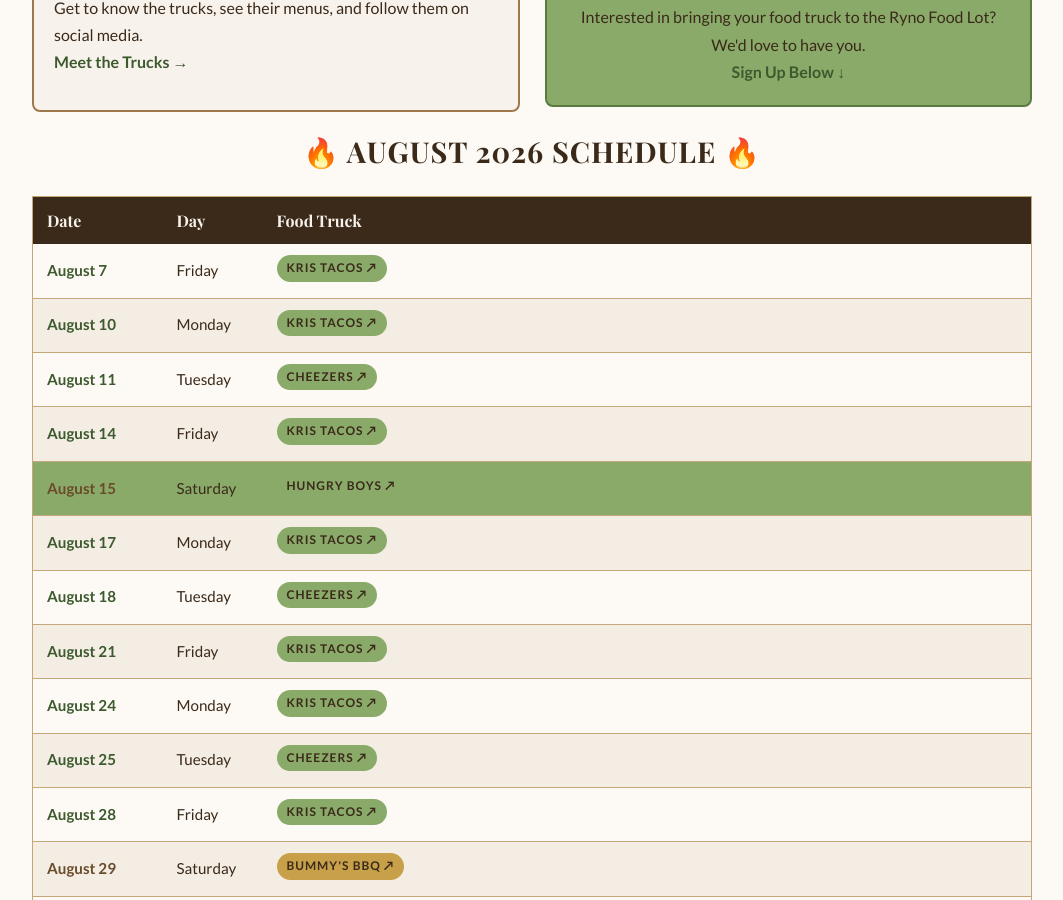
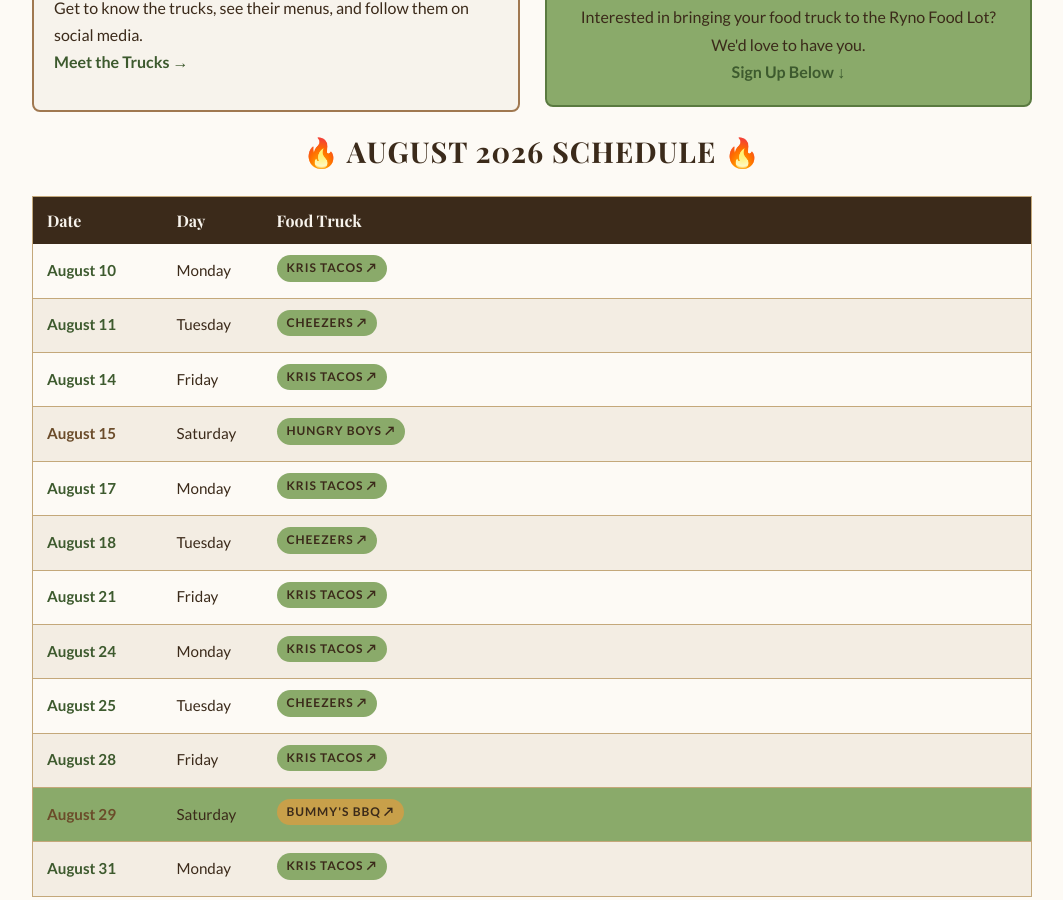
Before and after one commit to blueearthcommunitymarket/blueearthcommunitymarket.github.io, a Jekyll site: the page built from ryno-food-lot/index.html, in a window 1280 px wide and 900 px high, scrolled down 479 px. Shown: the whole window, without its empty margins (108-1171 px from the left). Built offline with Jekyll 4.4.1, drawn with Linux system fonts in a browser that asks for light colours; some web fonts are replaced.

Commit message:
food-lot: remove past dates (auto-cleanup 2026-08-07)

```diff
--- a/ryno-food-lot/index.html
+++ b/ryno-food-lot/index.html
@@ -230,7 +230,7 @@ description: Complete food truck schedule for the Ryno Food Lot in Blue Earth, M
             <tbody>
 
 
-                <tr><td class="race-date">August 7</td><td>Friday</td><td><span class="tag"><a href="https://www.facebook.com/share/1AquB7sxYj/?mibextid=wwXIfr" target="_blank" rel="noopener" style="color:inherit;text-decoration:none;">Kris Tacos ↗</a></span></td></tr>
+
                 <tr><td class="race-date">August 10</td><td>Monday</td><td><span class="tag"><a href="https://www.facebook.com/share/1AquB7sxYj/?mibextid=wwXIfr" target="_blank" rel="noopener" style="color:inherit;text-decoration:none;">Kris Tacos ↗</a></span></td></tr>
                 <tr><td class="race-date">August 11</td><td>Tuesday</td><td><span class="tag"><a href="https://www.facebook.com/share/1CZyABySqK/?mibextid=wwXIfr" target="_blank" rel="noopener" style="color:inherit;text-decoration:none;">Cheezers ↗</a></span></td></tr>
                 <tr><td class="race-date">August 14</td><td>Friday</td><td><span class="tag"><a href="https://www.facebook.com/share/1AquB7sxYj/?mibextid=wwXIfr" target="_blank" rel="noopener" style="color:inherit;text-decoration:none;">Kris Tacos ↗</a></span></td></tr>
```
